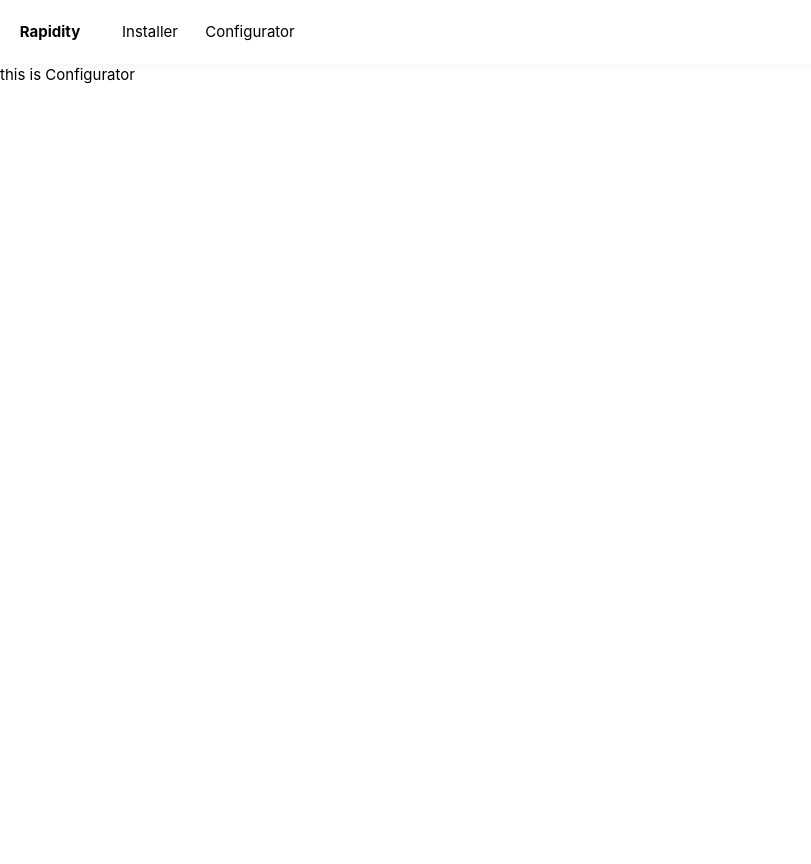
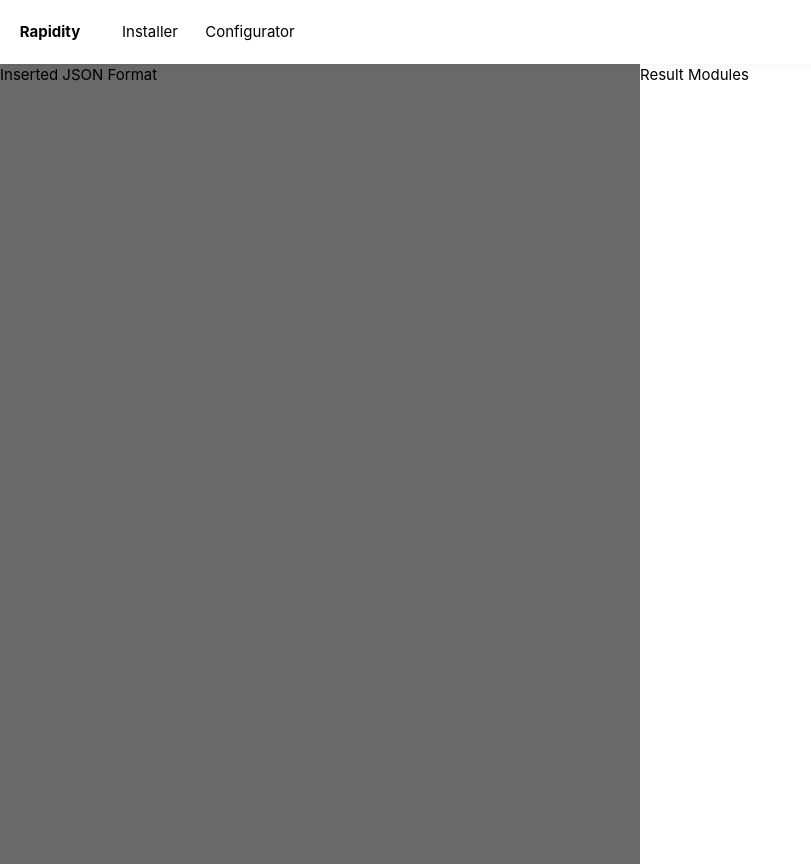
Before and after one commit to hg-pyun/clip, a React app: page /rapidity/configurator in a window 1280 px wide. Shown: the whole page, without its empty margins (0-811 px from the left). Before the commit the page ends 800 px from the top, so only its background shows below. Built offline with nearby package versions, Linux system fonts and the light colour scheme.

Commit message:
Configuration Prototyping (#4)

```diff
--- a/src/js/containers/Configurator.tsx
+++ b/src/js/containers/Configurator.tsx
@@ -1,11 +1,11 @@
 import React, {Component} from 'react';
+import '../../scss/configurator.scss';
 
 interface ConfigerProps {
 }
 
 interface ConfigerState {
 }
-
 
 class Configurator extends Component<ConfigerProps, ConfigerState> {
 
@@ -15,8 +15,15 @@ class Configurator extends Component<ConfigerProps, ConfigerState> {
 
     render() {
         return (
-            <div>
-                this is Configurator
+            <div className={'configurator-wrap'}>
+                <div className={'package-json half'}>
+                    <p>
+                        Inserted JSON Format
+                    </p>
+                </div>
+                <div className={'module-config half'}>
+                    Result Modules
+                </div>
             </div>
         );
     }
--- /dev/null
+++ b/src/scss/configurator.scss
@@ -0,0 +1,17 @@
+.configurator-wrap {
+  width: 100%;
+
+  .half {
+    width: 50%;
+    float:left;
+    height: 100vh;
+  }
+
+  .package-json {
+    background-color: dimgrey;
+  }
+
+  .module-config {
+    background-color: white;
+  }
+}
```
